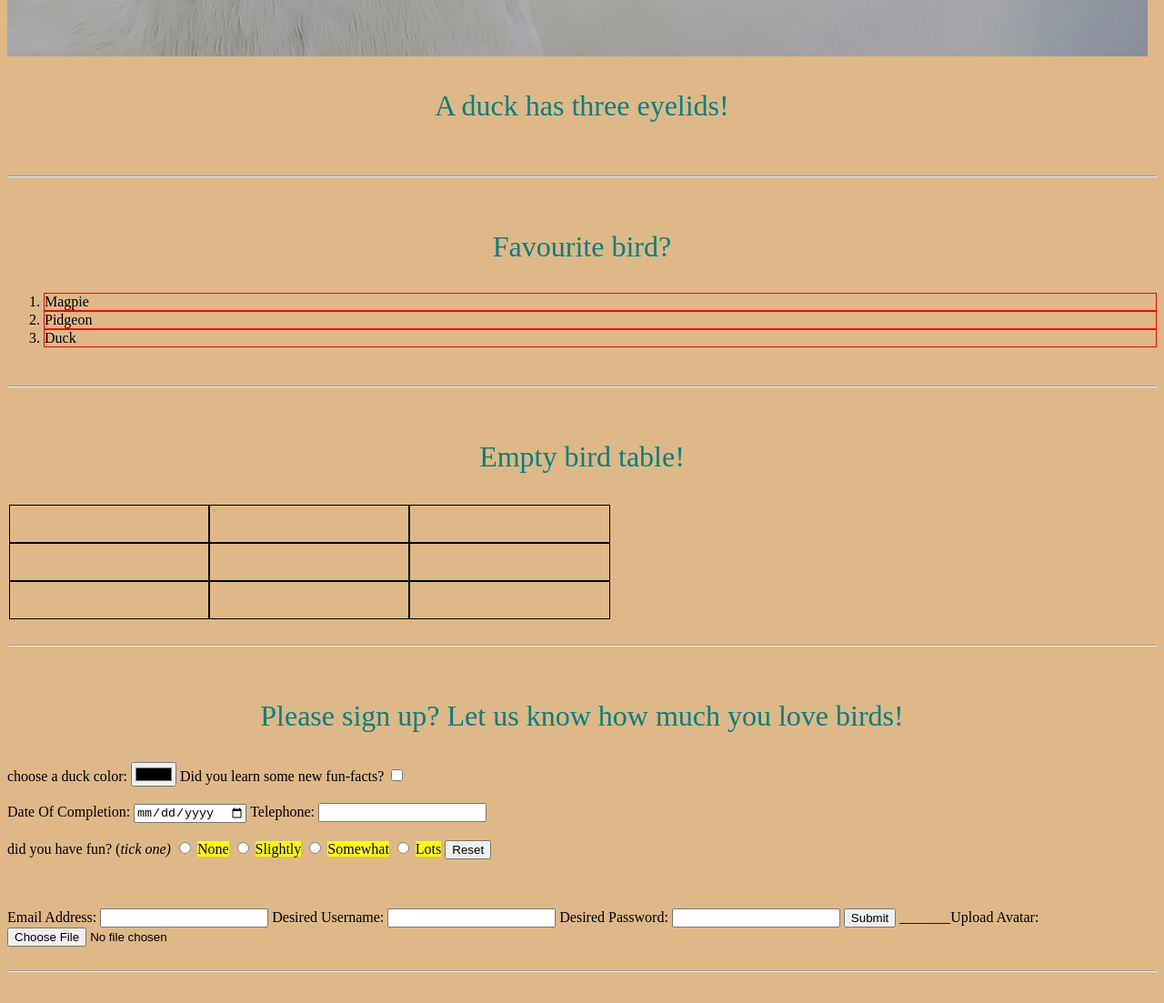
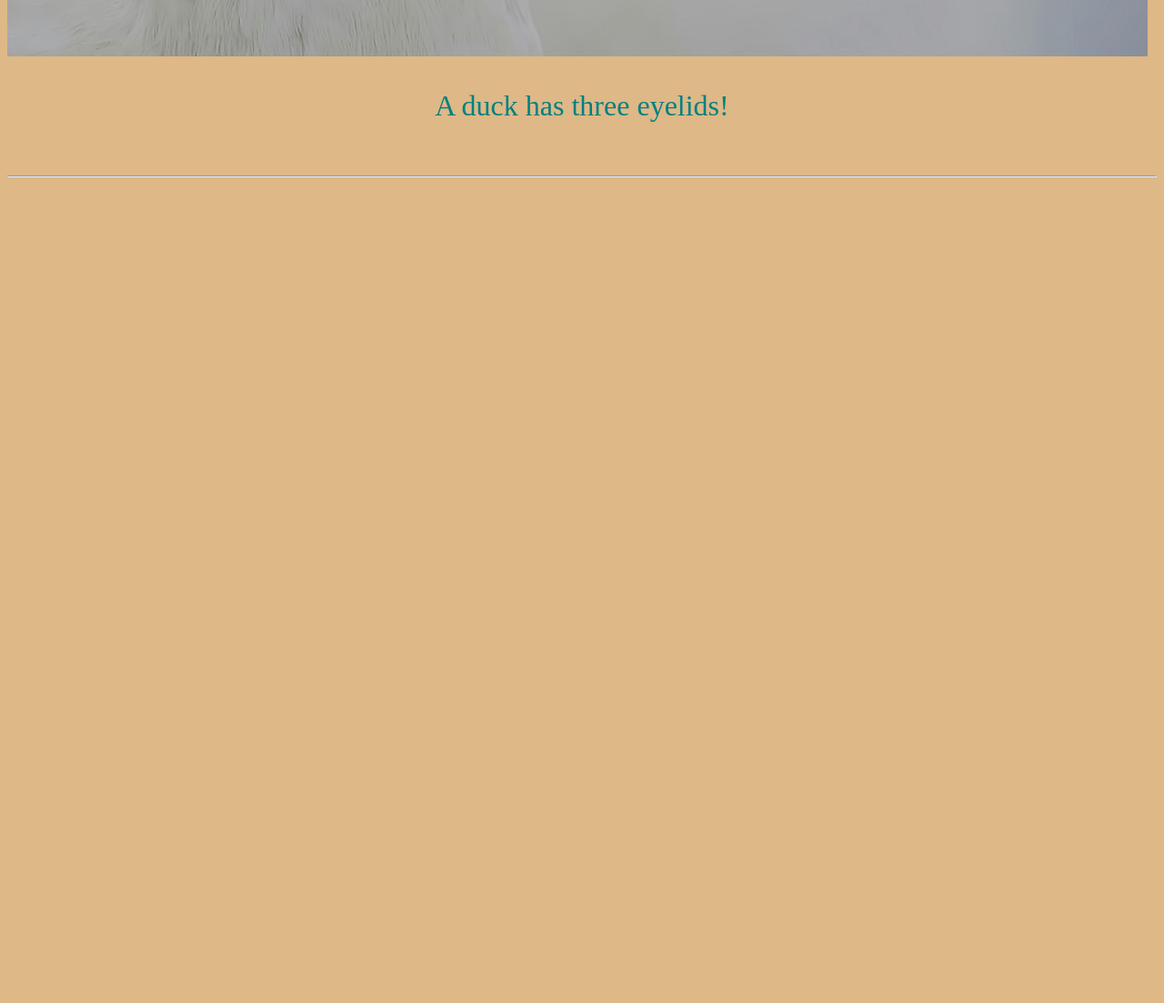
Before and after one commit to Chris-Tranter/Animals, a plain HTML site: page birds.html in a window 1280 px wide. Shown: the part 3804-4907 px from the top of the page at 91% size. After the commit the page ends 4033 px from the top, so only its background shows below. Drawn offline with Linux system fonts and the light colour scheme.

Commit message:
completed forms moved to index html

```diff
--- a/birds.html
+++ b/birds.html
@@ -51,92 +51,6 @@
     <hr>
     <br>
 
-    <p>Favourite bird?</p>
-    <ol>
-        <li>Magpie</li>
-        <li>Pidgeon</li>
-        <li>Duck</li>
-    </ol>
-    <br>
-    <hr>
-    <br>
-
-    <p>Empty bird table!</p>
-    <table>
-        <tr>
-            <th></th>
-            <th></th>
-            <th></th>
-        </tr>
-        <tr>
-            <td></td>
-            <td></td>
-            <td></td>
-        </tr>
-        <tr>
-            <td></td>
-            <td></td>
-            <td></td>
-        </tr>
-    </table>
-    <br>
-    <hr>
-    <br>
-
-<!-- forms starts here
-    <form>
-        <form action="https://formdump.test.net" method="POST">
-            <input type="text" name="postdata">
-            <input type="submit">
-        </form>
-        <form action="https://formdump.test.net" method="GET">
-            <input type="text" name="getdata">
-            <input type="submit" id="submit">
-        </form>                             <input type="password" id="password"
--->
-    <p>Please sign up? Let us know how much you love birds!</p>
-    <form>
-        <label for="color">choose a duck color:</label>
-        <input type="color" id="color">
-        Did you learn some new fun-facts?
-        <input type="checkbox">
-        <br><br>
-        <label for="d-o-b">Date Of Completion:</label>
-        <input type="date" id="d-o-b">
-        <label for="tel">Telephone:</label>
-        <input type="tel" id="tel">
-        <br><br>
-    </form>
-    <form>
-        did you have fun? (<em>tick one)</em>
-        <input type="radio" id="radio1">
-       <mark>None</mark>
-       <input type="radio" id="radio2">
-        <mark>Slightly</mark>
-        <input type="radio" id="radio3">
-        <mark>Somewhat</mark>
-        <input type="radio" id="radio4">
-        <mark>Lots</mark>
-        <input type="reset" id="reset">
-        <br><br>
-    </form>
-    <form>
-        <br><br>
-        <label for="email">Email Address:</label>
-        <input type="email" id="email">
-        <label for="name">Desired Username:</label>
-        <input type="text" id="name">
-        <label for="password">Desired Password:</label>
-        <input type="password" id="password">
-        <input type="submit">
-        <label for="file">_______Upload Avatar:</label>
-        <input type="file" id="file">
-        <br>
-    </form>
-    <br>
-    <hr>
-    <br>
-<!--Forms finishes here-->
 </body>
 
 </html>
--- a/style.css
+++ b/style.css
@@ -101,26 +101,6 @@ a:hover {
 
 
 
-li {
-    border: 1px solid red;
+fieldset {
+    background-color: powderblue;
 }
-
-
-
-table {
-	width: 70%;
-}
-
-tr {
-	display: grid;
-	grid-template-columns: 1fr 1fr 1fr 1fr;
-}
-
-tr, th, td {
-	text-align: left;
-}
-
-th, td {
-	border: 1px solid black;
-	padding: 20px;
-}
```
Also changed, not shown: index.html (+96 -0 lines), images/image refs/placeholder.txt (added), 1 other file.
